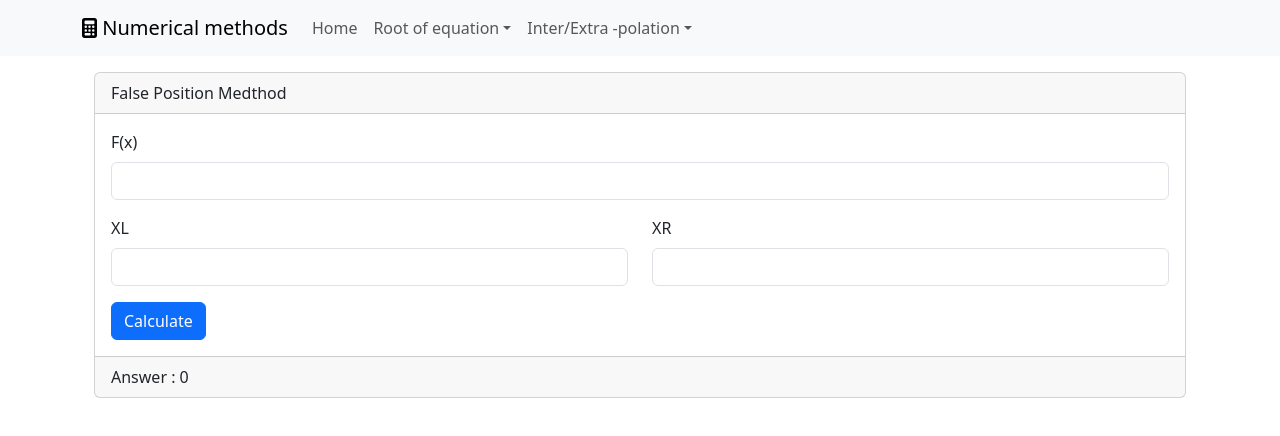
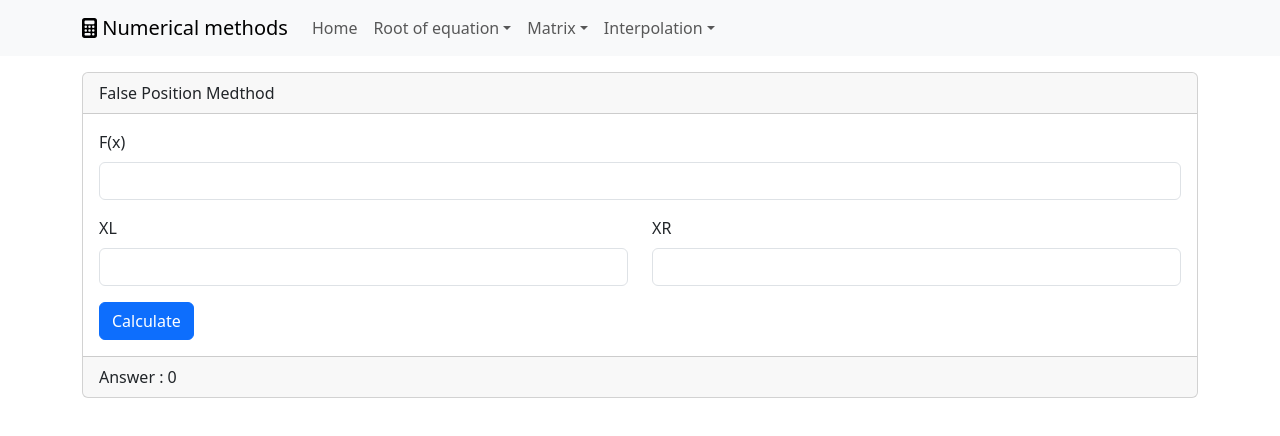
Before and after one commit to Thitiphatx/numerical-methods, a React (Create React App) app: page /falseposition in a window 1280 px wide. Shown: the top 436 px of the page. Built offline with nearby package versions, Linux system fonts and the light colour scheme.

Commit message:
Add matrix menu to Navbar

```diff
--- a/src/navbar.js
+++ b/src/navbar.js
@@ -25,10 +25,19 @@ function HomeNav() {
                   <NavDropdown.Item href="/onepoint">One point</NavDropdown.Item>
                   <NavDropdown.Item href="#" disabled>Newton Raphson</NavDropdown.Item>
                 </NavDropdown>
-                <NavDropdown title="Inter/Extra -polation">
-                <NavDropdown.Item href="/newton-div-diff" disabled>Newton's Divide-difference</NavDropdown.Item>
+
+                <NavDropdown title="Matrix">
+                  <NavDropdown.Item href="/gauss-elimination" disabled>Gauss Elimination</NavDropdown.Item>
+                  <NavDropdown.Item href="/gauss-jordan" disabled>Gauss Jordan</NavDropdown.Item>
+                  <NavDropdown.Item href="/matrix-inversion" disabled>Matrix Inversion</NavDropdown.Item>
+                </NavDropdown>
+
+                <NavDropdown title="Interpolation">
+                  <NavDropdown.Item href="/newton-div-diff" disabled>Newton's Divide-difference</NavDropdown.Item>
                   <NavDropdown.Item href="/lagrange">Lagrange</NavDropdown.Item>
                 </NavDropdown>
+
+
             </Nav>
           </Navbar.Collapse>
         </Container>
--- a/src/pages/falseposition.js
+++ b/src/pages/falseposition.js
@@ -1,5 +1,4 @@
 import React from 'react';
-import { Container } from 'react-bootstrap';
 import Button from 'react-bootstrap/Button';
 import Card from 'react-bootstrap/Card';
 import Form from 'react-bootstrap/Form';
@@ -72,7 +71,6 @@ class FalsePosition extends React.Component {
 
     render() {
         return (
-            <Container>
                 <Card>
                     <Card.Header>False Position Medthod</Card.Header>
                     <Card.Body>
@@ -98,7 +96,6 @@ class FalsePosition extends React.Component {
                     </Card.Body>
                     <Card.Footer>Answer : {this.state.result}</Card.Footer>
                 </Card>
-            </Container>
 
         )
     }
```
